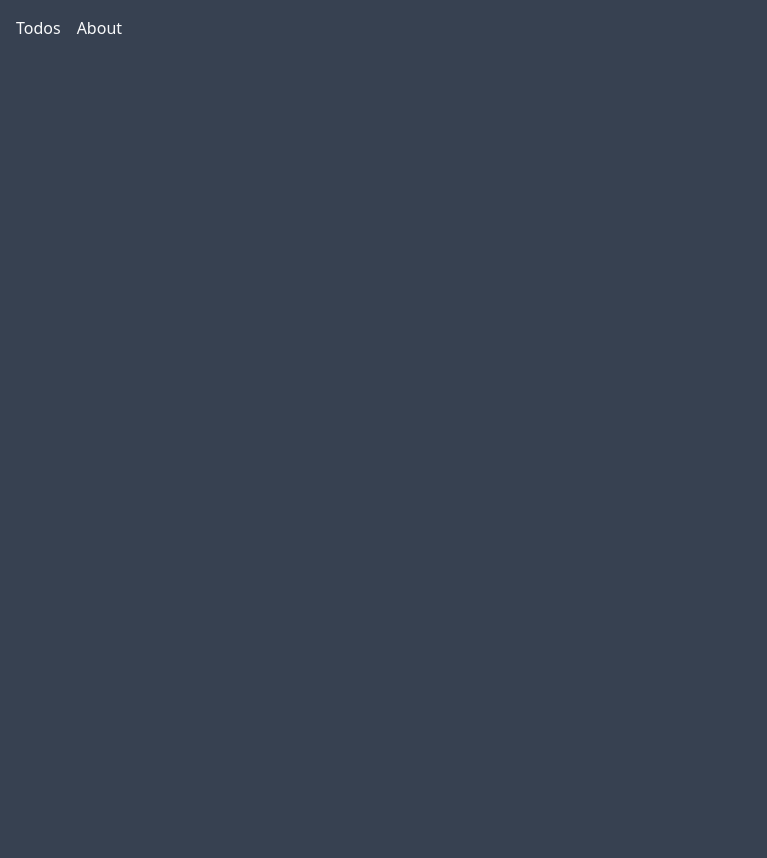
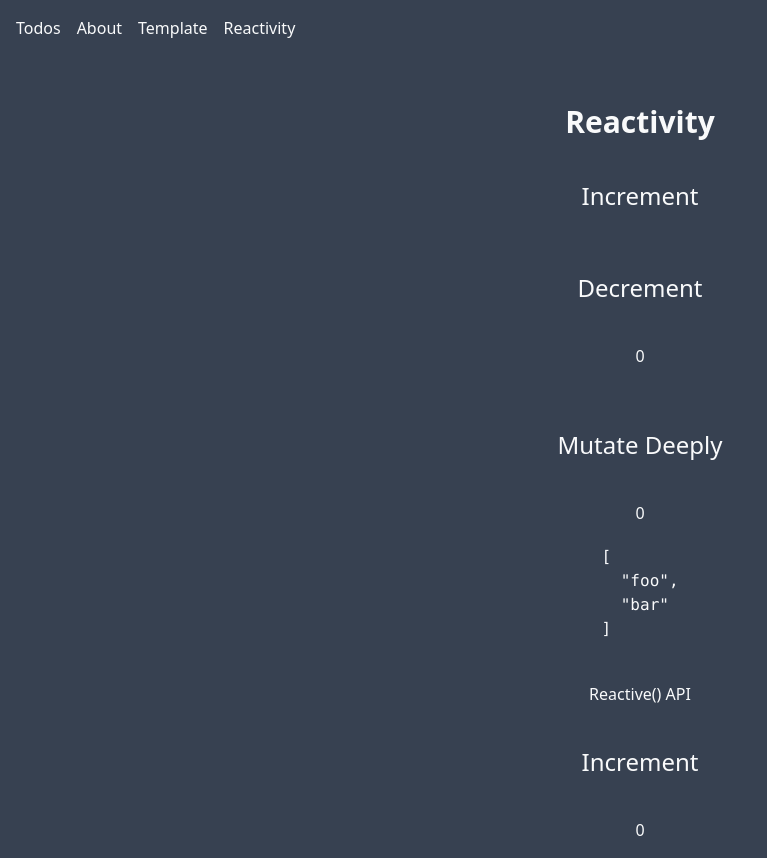
Before and after one commit to Farhood150/vue-todo, a Vue app: page /reactivity in a window 1280 px wide. Before the commit this address had no page. Shown: the whole page, without its empty margins (0-767 px from the left). Before the commit the page ends 800 px from the top, so only its background shows below. Built offline with nearby package versions, Linux system fonts and the light colour scheme.

Commit message:
feat: add Template and Reactivity views; update routing and navigation links

```diff
--- a/src/App.vue
+++ b/src/App.vue
@@ -7,6 +7,8 @@ import { RouterLink, RouterView } from 'vue-router'
       <nav class="flex space-x-4">
         <RouterLink to="/">Todos</RouterLink>
         <RouterLink to="/about">About</RouterLink>
+        <RouterLink to="/template">Template</RouterLink>
+        <RouterLink to="/reactivity">Reactivity</RouterLink>
       </nav>
   </header>
   <main class="mt-8 p-4">
--- a/src/router/index.js
+++ b/src/router/index.js
@@ -1,5 +1,7 @@
 import { createRouter, createWebHistory } from 'vue-router'
 import TodosView from '../views/TodosView.vue'
+import TemplateView from '@/views/TemplateView.vue'
+import ReactivityView from '@/views/ReactivityView.vue'
 
 const router = createRouter({
   history: createWebHistory(import.meta.env.BASE_URL),
@@ -17,6 +19,16 @@ const router = createRouter({
       // which is lazy-loaded when the route is visited.
       component: () => import('../views/AboutView.vue'),
     },
+    {
+      path: '/template',
+      name: 'template',
+      component: TemplateView,
+    },
+    {
+      path: '/reactivity',
+      name: 'reactivity',
+      component: ReactivityView,
+    },
   ],
 })
 
--- a/src/views/AboutView.vue
+++ b/src/views/AboutView.vue
@@ -4,7 +4,8 @@ const store = useTodoStore()
 </script>
 
 <template>
-    <h1 class="text-4xl">This is an about page</h1>
+    <div class="flex flex-col items-center gap-5">
+        <h1 class="text-3xl font-bold">This is an about page</h1>
         <h2 class="text-2xl mt-5">Here's a list of completed todos:</h2>
         <ul v-if="store">
             <li v-for="todo in store.todos" :key="todo.id">
@@ -13,4 +14,5 @@ const store = useTodoStore()
                 </span>
             </li>
         </ul>
+    </div>
 </template>
--- /dev/null
+++ b/src/views/ReactivityView.vue
@@ -0,0 +1,54 @@
+<script setup>
+import { ref } from 'vue'
+import { reactive } from 'vue'
+
+const state = reactive({ count: 0 })
+const count = ref(0)
+function increment() {
+    count.value++
+}
+
+const obj = ref(
+    {
+        nested: { count: 0 },
+        arr: ['foo', 'bar']
+    }
+)
+
+function mutateDeeply() {
+    obj.value.nested.count++
+    obj.value.arr.push('baz')
+}
+
+const firstRef = ref(0)
+const mainState = reactive({ firstRef })
+console.log('mainState.firstRef: ', mainState.firstRef) // 0
+mainState.firstRef = 10
+console.log('mainState.firstRef: ', mainState.firstRef) // 10
+
+const secondRef = ref(2)
+mainState.firstRef = secondRef
+console.log('mainState.firstRef: ', mainState.firstRef) // 2
+console.log('firstRef.value: ', firstRef.value) // 10
+secondRef.value = 11
+mainState.firstRef = 100
+
+console.log('secondRef: ', secondRef.value) // 100
+</script>
+
+<template>
+    <div class="flex flex-col items-center gap-5">
+        <h1 class="text-3xl font-bold">Reactivity</h1>
+        <button class="text-bold text-2xl p-5" @click="increment">Increment</button>
+        <button class="text-bold text-2xl p-5" @click="count--">Decrement</button>
+        <p>{{ count }}</p>
+        <hr>
+        <button class="text-bold text-2xl p-5" @click="mutateDeeply">Mutate Deeply</button>
+        <p>{{ obj.nested.count }}</p>
+        <pre>{{ obj.arr }}</pre>
+        <hr>
+        <h2>Reactive() API</h2>
+        <button class="text-bold text-2xl p-5" @click="state.count++">Increment</button>
+        <p>{{ state.count }}</p>
+    </div>
+</template>
--- /dev/null
+++ b/src/views/TemplateView.vue
@@ -0,0 +1,66 @@
+<script>
+// Options API
+// export default {
+//     data() {
+//         return {
+//             canChangeColor: false,
+//             someClass: 'text-gray-400'
+//         }
+//     },
+//     methods: {
+//         toggleTextColor() {
+//             if (this.someClass === 'text-red-400') {
+//                 this.someClass = 'text-gray-400'
+//             } else {
+//                 this.someClass = 'text-red-400'
+//             }
+//         }
+//     },
+// }
+
+// Composition API
+import { ref } from 'vue'
+export default {
+    setup() {
+        const canChangeColor = ref(false)
+        const someClass = ref('text-gray-400')
+
+        const toggleTextColor = () => {
+            if (someClass.value === 'text-red-400') {
+                someClass.value = 'text-gray-400'
+            } else {
+                someClass.value = 'text-red-400'
+            }
+            // Sample for ternary operator
+            // someClass.value === 'text-red-400' ?
+            //     someClass.value = 'text-gray-400'
+            //     :
+            //     someClass.value = 'text-red-400'
+
+        }
+        return {
+            canChangeColor,
+            someClass,
+            toggleTextColor
+        }
+    }
+
+}
+</script>
+
+<template>
+    <div class="flex flex-col items-center gap-5">
+        <h1 class="text-3xl font-bold">Template</h1>
+        <p class="text-bold text-2xl" v-bind:class="canChangeColor ? someClass : 'text-gray-400'">A sample Text</p>
+
+        <button class="bg-blue-500 px-3 py-2 disabled:bg-gray-500 disabled:cursor-not-allowed rounded-lg"
+            :disabled="!canChangeColor" @click="toggleTextColor">Toggle Text Color</button>
+
+        <div class="flex items-center gap-5">
+            <label for="changeColor">Can change color?</label>
+            <input type="checkbox" name="changeColor" id="changeColor" v-model="canChangeColor" />
+        </div>
+
+        <span>{{ canChangeColor }}</span>
+    </div>
+</template>
```
Also changed, not shown: src/views/TodosView.vue (+0 -29 lines). Lines whose indentation alone changed are shown as unchanged.
